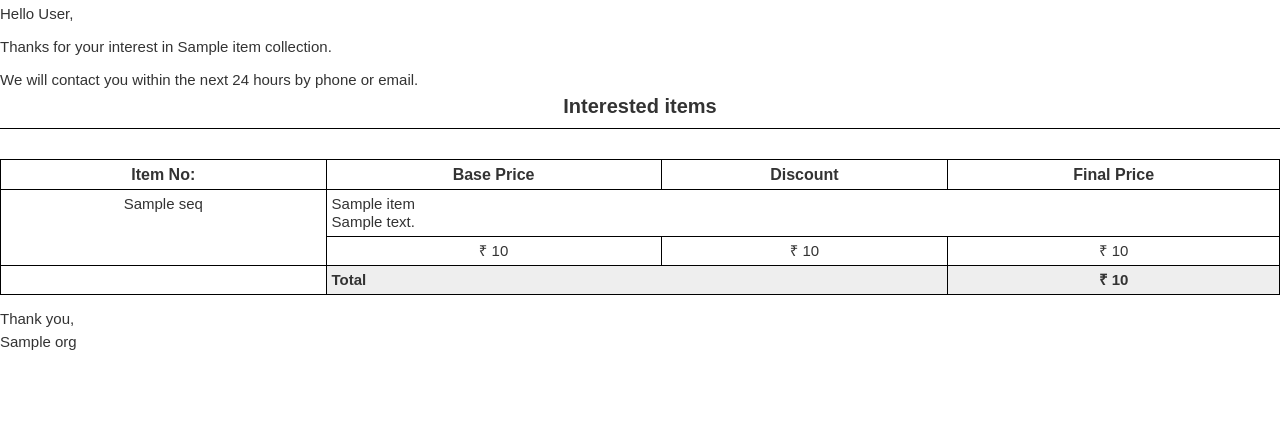
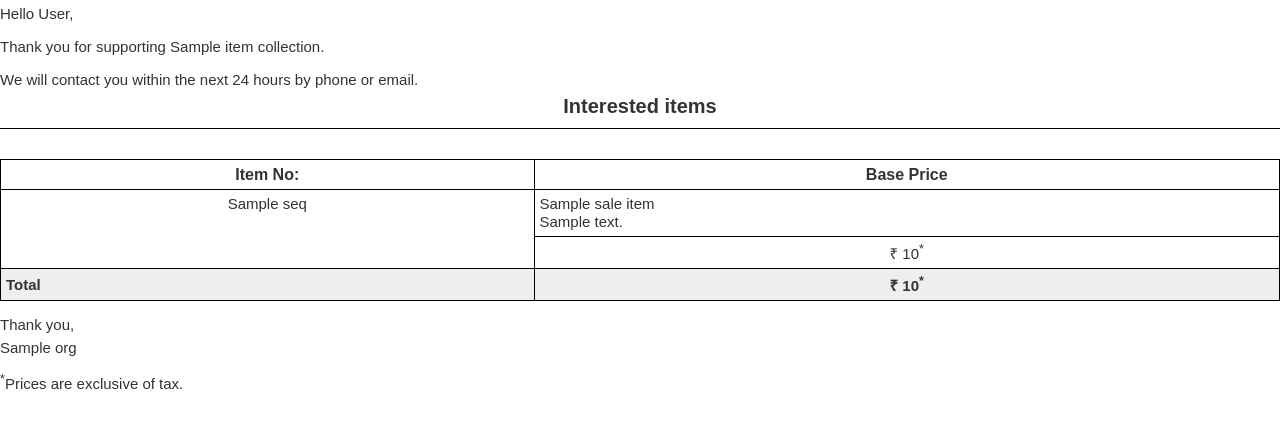
Before and after one commit to hasgeek/outreach, a Flask app: template outreach/templates/order_confirmation_mail.html in a window 1280 px wide. Shown: the top 428 px of the page. Run offline with Flask 2, Linux system fonts and the light colour scheme; the template is opened without the code that fills it: most values are stand-ins (such as "Sample title", 1, 10 or a date in 2020); parts of the project's set-up code (start-up, migrations or seed data) failed here and were passed over.

Commit message:
Change to sale_item in confirmation mail. Remove discount and final price in confirmation mail. Add note on prices being exclusive of tax.

```diff
--- a/outreach/templates/order_confirmation_mail.html
+++ b/outreach/templates/order_confirmation_mail.html
@@ -128,6 +128,10 @@
     .footer {
       margin-top: 15px;
     }
+
+    .footnote {
+      margin-top: 15px;
+    }
   </style>
 </head>
 
@@ -136,7 +140,7 @@
 
     <p>Hello {{ order.buyer_fullname }},</p>
 
-    <p class="content">Thanks for your interest in {{ order.item_collection.title }}.</p>
+    <p class="content">Thank you for supporting {{ order.item_collection.title }}.</p>
 
     {% if order.is_confirmed %}
       <p class="content">We'll mail you the cash receipt within one business day.</p>
@@ -209,35 +213,31 @@
         <tr>
           <th>Item No:</th>
           <th>Base Price</th>
-          <th>Discount</th>
-          <th>Final Price</th>
         </tr>
 
         {% for line_item in line_items -%}
           <tr>
             <td class="center" rowspan="2" valign="top">{{ line_item.seq }}</td>
-            <td colspan="3">
-              <span class="item-title">{{ line_item.item.title }}</span><br>
-              <span class="item-description">{{ line_item.item.description.text|safe }}</span>
+            <td colspan="1">
+              <span class="item-title">{{ line_item.sale_item.title }}</span><br>
+              <span class="item-description">{{ line_item.sale_item.description.text|safe }}</span>
             </td>
           </tr>
           <tr>
-            <td class="center">&#8377; {{ line_item.base_amount }}</td>
-            <td class="center">&#8377; {{ line_item.discounted_amount }}</td>
-            <td class="center">&#8377; {{ line_item.final_amount }}</td>
+            <td class="center">&#8377; {{ line_item.base_amount }}<sup>*</sup></td>
           </tr>
         {%- endfor %}
 
         <tr>
-            <td></td>
-            <td colspan="2" class="total gray">Total</td>
-            <td class="total-amount gray center"><div id="total">&#8377; {{ order.get_amounts().final_amount }}</div></td>
+            <td class="total gray">Total</td>
+            <td class="total-amount gray center"><div id="total">&#8377; {{ order.get_amounts().final_amount }}<sup>*</sup></div></td>
         </tr>
       </table>
     {% endif %}
 
     <p class="footer">Thank you,</p>
     <p>{{ org.title }}</p>
+    <p class="footnote"><sup>*</sup>Prices are exclusive of tax.</p>
 
   </div>
 </body>
```
Also changed, not shown: outreach/templates/outreach.html (+15 -3 lines), outreach/templates/outreach.js.
